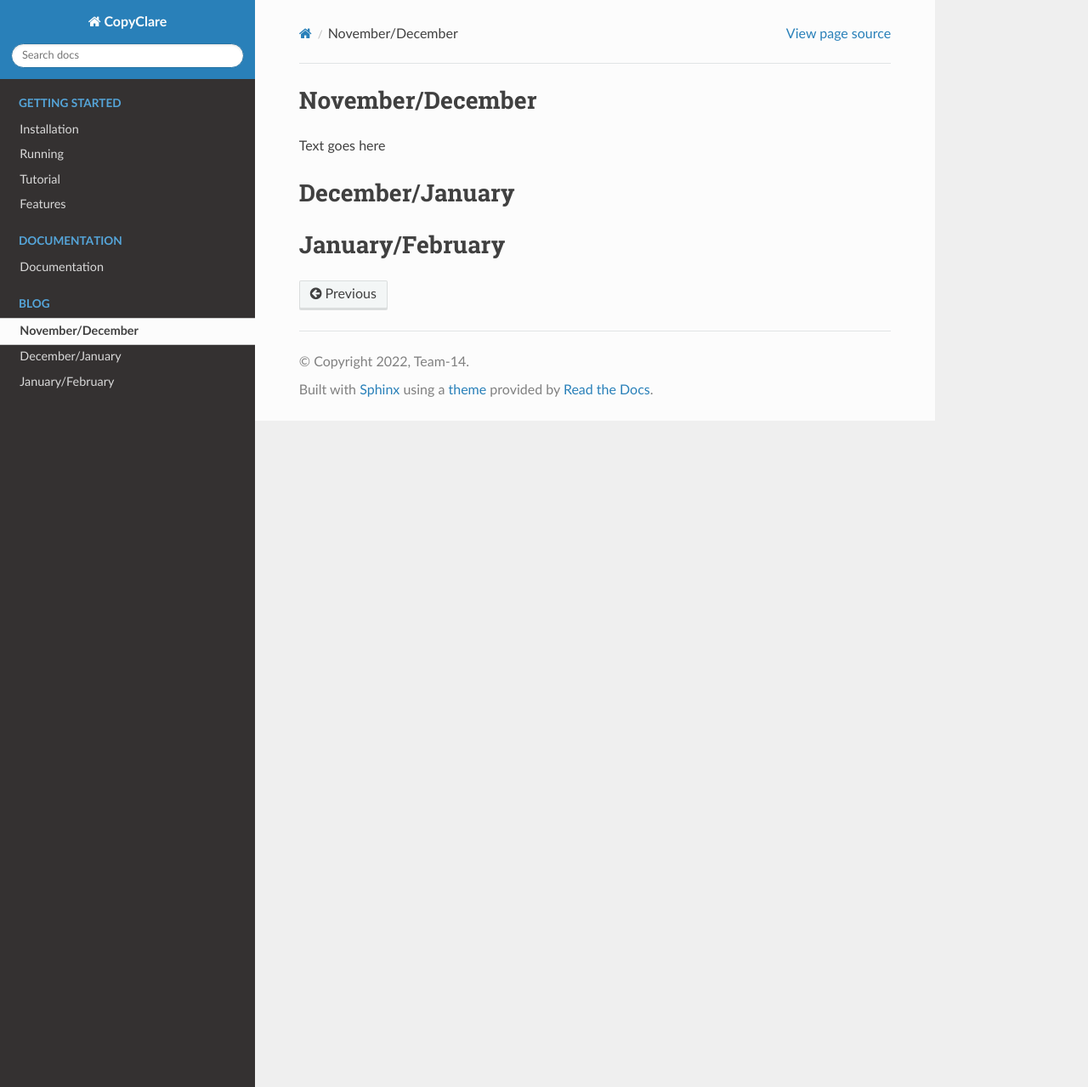
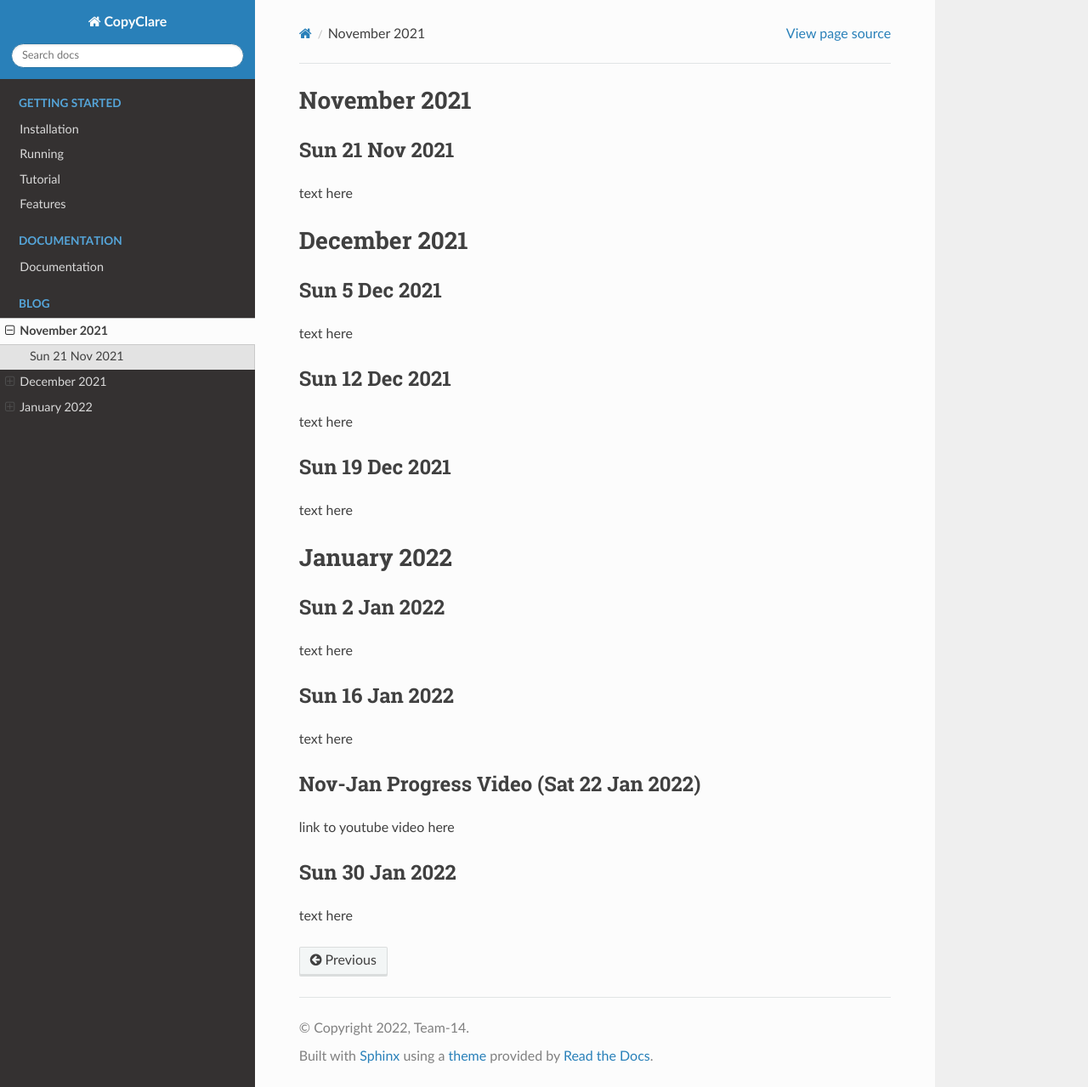
Before and after one commit to MotionInput/Team14-CopyClare, a Sphinx documentation site: the page built from docs/source/blog.md, in a window 1280 px wide and 1279 px high. Shown: the whole window at 85% size. Built offline with Sphinx 7.4.7 and the Read the Docs theme 2.0.0, drawn with Linux system fonts in a browser that asks for light colours.

Commit message:
set up blog format

```diff
--- a/docs/source/blog.md
+++ b/docs/source/blog.md
@@ -1,8 +1,39 @@
-# November/December
+# November 2021
 
-Text goes here
+## Sun 21 Nov 2021
 
-# December/January
+text here
 
 
-# January/February
+# December 2021
+
+## Sun 5 Dec 2021
+
+text here
+
+## Sun 12 Dec 2021
+
+text here
+
+## Sun 19 Dec 2021
+
+text here
+
+
+# January 2022
+
+## Sun 2 Jan 2022
+
+text here
+
+## Sun 16 Jan 2022
+
+text here
+
+## Nov-Jan Progress Video (Sat 22 Jan 2022)
+
+link to youtube video here
+
+## Sun 30 Jan 2022
+
+text here
```
